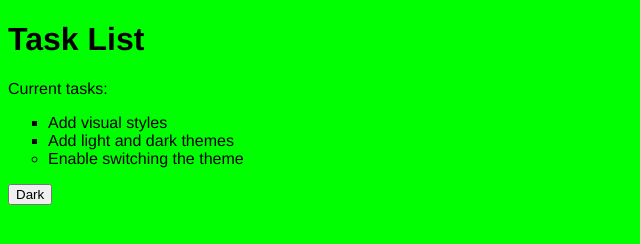
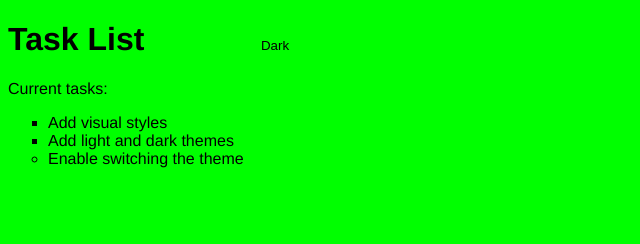
Before and after one commit to cfgarciaq/WebPractice1, a plain HTML site: page SimpleWebsite/index.html in a window 1280 px wide. Shown: the whole page, without its empty margins (0-640 px from the left). Drawn offline with Linux system fonts and the light colour scheme.

Commit message:
Update main.css
added style for .btn class <button> object

added comments

```diff
--- a/SimpleWebsite/main.css
+++ b/SimpleWebsite/main.css
@@ -30,6 +30,20 @@ li {
 }
 */
 
+/*style for btn class object*/
+.btn {
+    position: absolute;
+    top: 20px;
+    left: 250px;
+    height: 50px;
+    width: 50px;
+    border-radius: 50%;
+    border: none;
+    color: var(--btnFontColor);
+    background-color: var(--btnBg);
+}
+
+/*light and dark -theme clases (to be mannually chaged in body)*/
 .light-theme {
     --bg: var(--green);
     --fontColor: var(--black);
```
